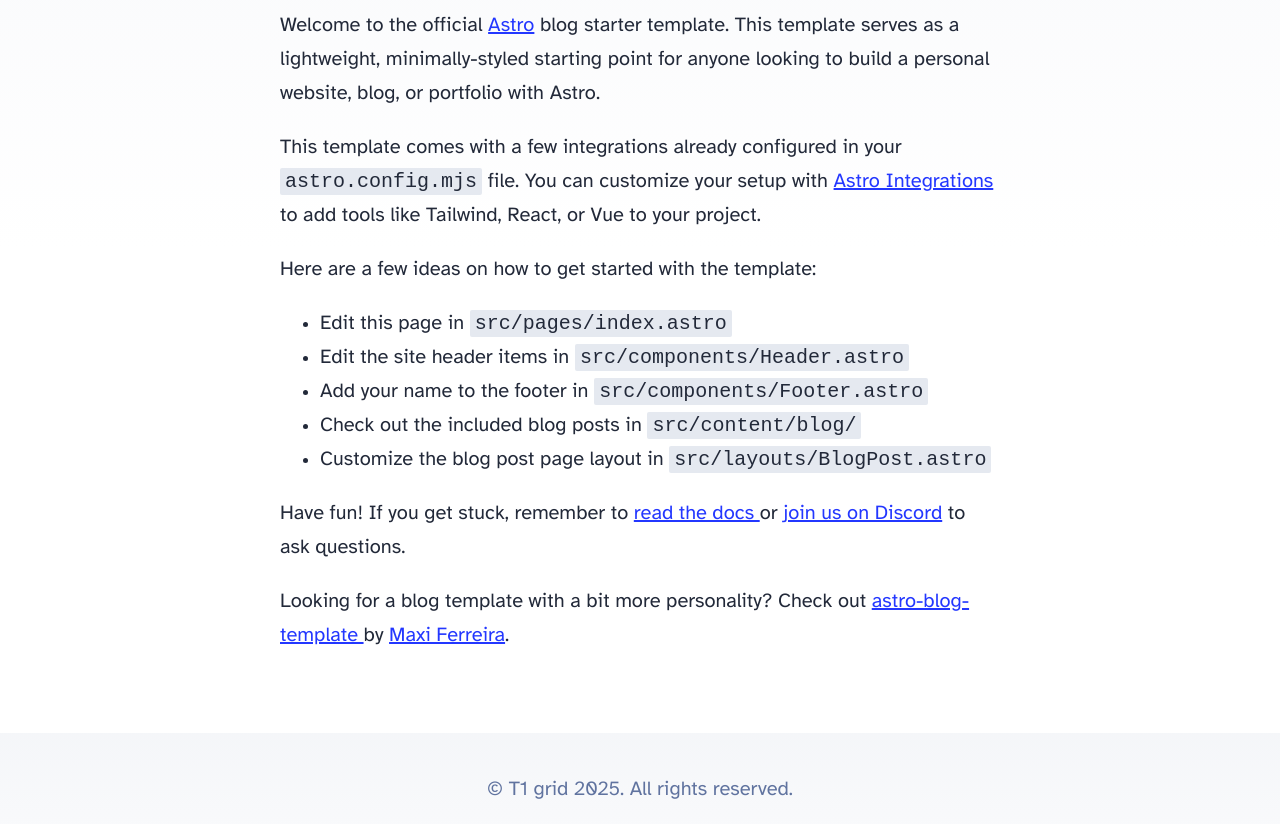
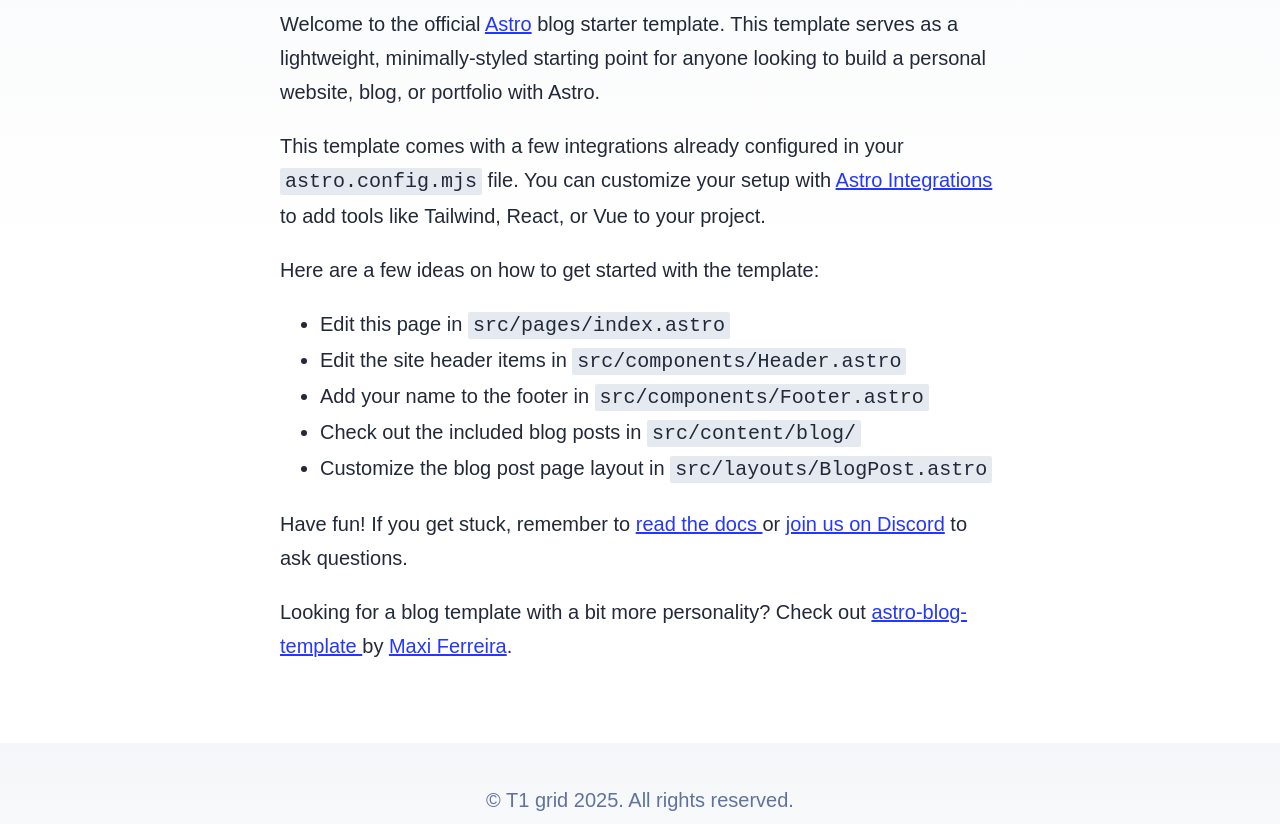
Before and after one commit to Testin232/dry-mode-9adc, an Astro site: page / in a window 1280 px wide. Shown: the part 351-1175 px from the top of the page. Built offline with nearby package versions, Linux system fonts and the light colour scheme; Astro itself is replaced by a stand-in of ours; a script that the page names is missing.

Commit message:
font updates

```diff
--- a/src/styles/global.css
+++ b/src/styles/global.css
@@ -17,21 +17,21 @@
     0 16px 32px rgba(var(--gray), 33%);
 }
 @font-face {
-  font-family: "Atkinson";
-  src: url("/fonts/atkinson-regular.woff") format("woff");
+  font-family: "Montserrat";
+  src: url("/fonts/Montserrat-Light.ttf") format("ttf");
   font-weight: 400;
   font-style: normal;
   font-display: swap;
 }
 @font-face {
-  font-family: "Atkinson";
-  src: url("/Montserrat-Bold.ttf") format("ttf");
+  font-family: "Montserrat";
+  src: url("/fonts/Montserrat-Bold.ttf") format("ttf");
   font-weight: 700;
   font-style: normal;
   font-display: swap;
 }
 body {
-  font-family: "Atkinson", sans-serif;
+  font-family: "Montserrat", sans-serif;
   margin: 0;
   padding: 0;
   text-align: left;
```
